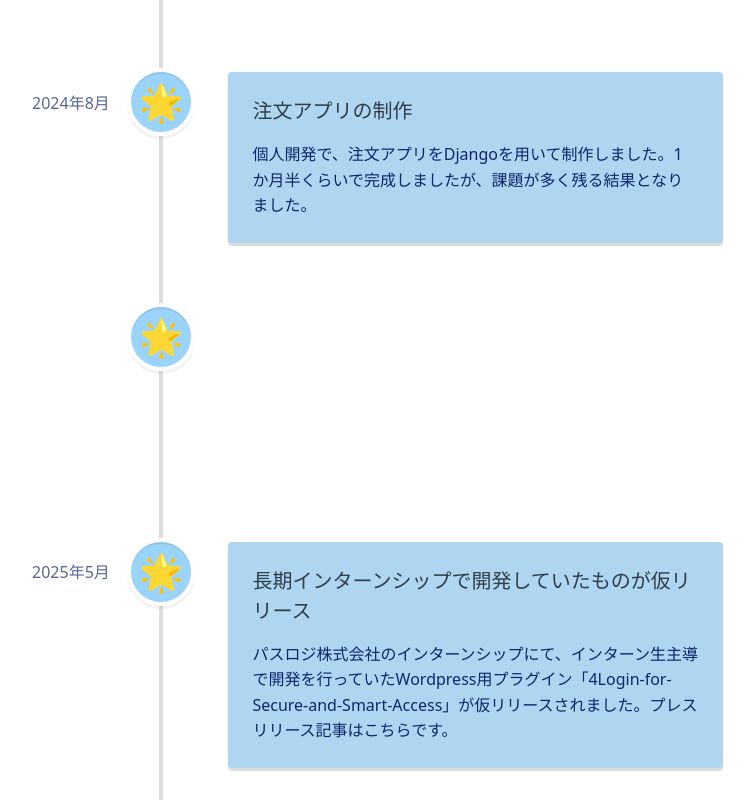
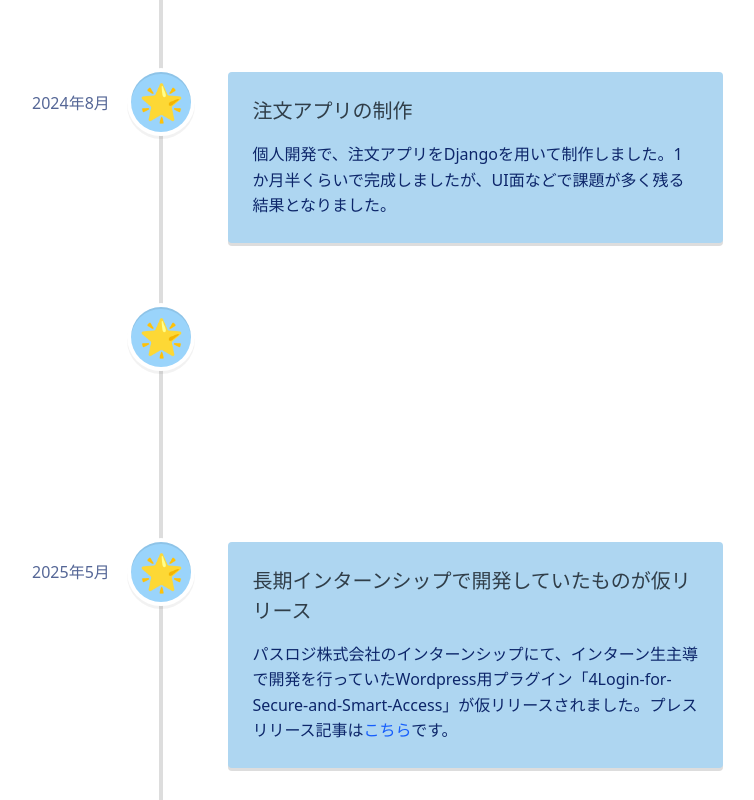
Before and after one commit to shimo0503/portfolio, a React (Vite) app: page / in a window 1280 px wide. Shown: the part 1192-1992 px from the top of the page, without its empty margins (479-1233 px from the left). Built offline with nearby package versions, Linux system fonts and the light colour scheme.

Commit message:
文字の色など軽微な修正

```diff
--- a/src/components/Career.tsx
+++ b/src/components/Career.tsx
@@ -23,7 +23,7 @@ const careers = [
     date: '2024年8月',
     title: '注文アプリの制作',
     description:
-      '個人開発で、注文アプリをDjangoを用いて制作しました。1か月半くらいで完成しましたが、課題が多く残る結果となりました。',
+      '個人開発で、注文アプリをDjangoを用いて制作しました。1か月半くらいで完成しましたが、UI面などで課題が多く残る結果となりました。',
   },
   {
     date: '2025年3月',
@@ -37,7 +37,13 @@ const careers = [
     description: (
       <div>
         パスロジ株式会社のインターンシップにて、インターン生主導で開発を行っていたWordpress用プラグイン「4Login-for-Secure-and-Smart-Access」が仮リリースされました。プレスリリース記事は
-        <a href="https://prtimes.jp/main/html/rd/p/000000046.000001103.html">こちら</a>です。
+        <a
+          className="text-blue-600"
+          href="https://prtimes.jp/main/html/rd/p/000000046.000001103.html"
+        >
+          こちら
+        </a>
+        です。
       </div>
     ),
   },
```
